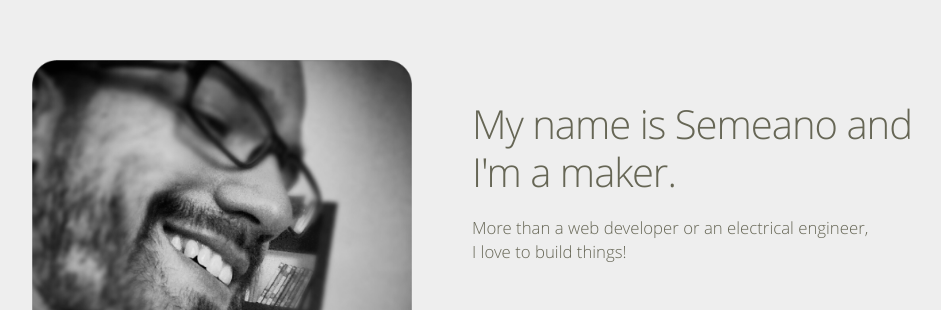
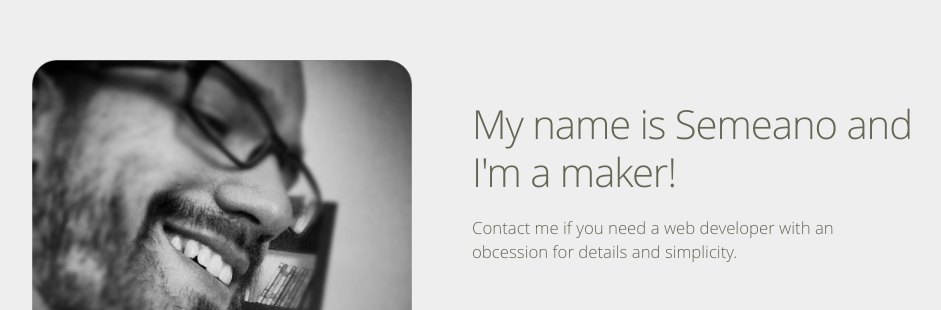
Before and after one commit to semeano/semeano.dev, a plain HTML site: page index.html in a window 1280 px wide. Shown: the part 130-440 px from the top of the page, without its empty margins (163-1104 px from the left). Drawn offline with Linux system fonts and the light colour scheme.

Commit message:
New tagline.

```diff
--- a/index.html
+++ b/index.html
@@ -35,11 +35,11 @@
         <div class="text">
 
             <div class="title">
-                <h1>My name is Semeano and I'm a maker.</h1>
+                <h1>My name is Semeano and I'm a maker!</h1>
             </div>
 
             <div class="description">
-                <label>More than a web developer or an electrical engineer, I love to build things!</label>
+                <label>Contact me if you need a web developer with an obcession for details and simplicity.</label>
             </div>
 
             <div class="contacts">
```
